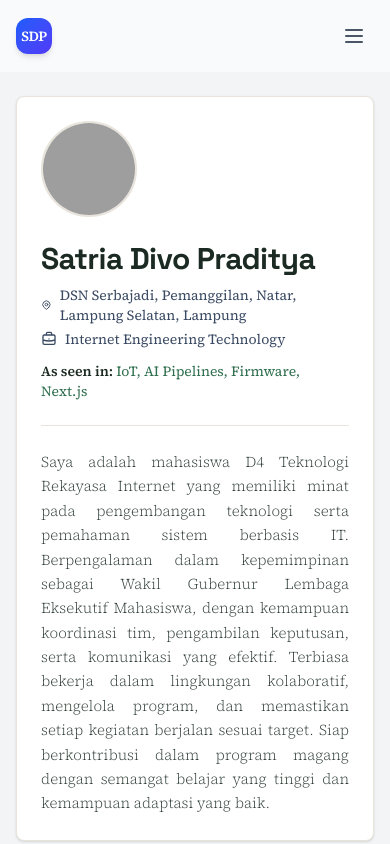
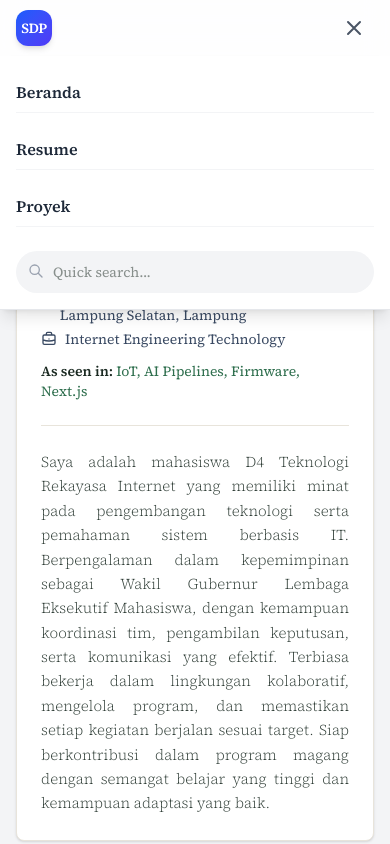
Before and after one commit to SatriaDivo/satriadivo-portfolio, a Next.js app: page / in a window 390 px wide. Both pictures are taken after a click on the button 354 px from the left and 36 px from the top of the page. Shown: the top 844 px of the page. Built offline with nearby package versions, Linux system fonts and the light colour scheme; grey boxes are pictures that could not be loaded.

Commit message:
feat: add responsive navigation component with scroll behavior and search functionality

```diff
--- a/src/components/nav.tsx
+++ b/src/components/nav.tsx
@@ -11,6 +11,7 @@ const navLinks = [
 
 export function Nav() {
   const [scrolled, setScrolled] = useState(false);
+  const [mobileMenuOpen, setMobileMenuOpen] = useState(false);
 
   useEffect(() => {
     const onScroll = () => setScrolled(window.scrollY > 20);
@@ -21,8 +22,8 @@ export function Nav() {
   return (
     <nav
       className={`fixed top-0 left-0 right-0 z-50 transition-all duration-300 ${
-        scrolled
-          ? "bg-white/80 backdrop-blur-md border-b border-gray-200 shadow-sm py-2"
+        scrolled || mobileMenuOpen
+          ? "bg-white/90 backdrop-blur-md border-b border-gray-200 shadow-sm py-2"
           : "bg-white/50 backdrop-blur-sm py-4"
       }`}
     >
@@ -65,13 +66,46 @@ export function Nav() {
             />
           </div>
 
-          <button className="md:hidden text-gray-600 hover:text-blue-600 p-2 transition-colors">
+          <button
+            onClick={() => setMobileMenuOpen(!mobileMenuOpen)}
+            className="md:hidden text-gray-600 hover:text-blue-600 p-2 transition-colors"
+          >
             <svg className="w-6 h-6" fill="none" stroke="currentColor" viewBox="0 0 24 24">
-              <path strokeLinecap="round" strokeLinejoin="round" strokeWidth={2} d="M4 6h16M4 12h16M4 18h16" />
+              {mobileMenuOpen ? (
+                <path strokeLinecap="round" strokeLinejoin="round" strokeWidth={2} d="M6 18L18 6M6 6l12 12" />
+              ) : (
+                <path strokeLinecap="round" strokeLinejoin="round" strokeWidth={2} d="M4 6h16M4 12h16M4 18h16" />
+              )}
             </svg>
           </button>
         </div>
       </div>
+
+      {/* Mobile Menu Dropdown */}
+      {mobileMenuOpen && (
+        <div className="md:hidden absolute top-full left-0 right-0 bg-white border-b border-gray-200 shadow-lg p-4 flex flex-col gap-4 animate-in slide-in-from-top-2">
+          {navLinks.map((link) => (
+            <a
+              key={link.label}
+              href={link.href}
+              onClick={() => setMobileMenuOpen(false)}
+              className="text-base font-semibold text-gray-800 hover:text-blue-600 transition-colors py-2 border-b border-gray-100 last:border-0"
+            >
+              {link.label}
+            </a>
+          ))}
+          <div className="relative mt-2 sm:hidden">
+            <svg className="w-4 h-4 text-gray-400 absolute left-3 top-3" fill="none" stroke="currentColor" viewBox="0 0 24 24">
+              <path strokeLinecap="round" strokeLinejoin="round" strokeWidth={2} d="M21 21l-6-6m2-5a7 7 0 11-14 0 7 7 0 0114 0z" />
+            </svg>
+            <input
+              type="text"
+              placeholder="Quick search..."
+              className="bg-gray-100 w-full border border-transparent text-sm rounded-full pl-9 pr-4 py-2.5 focus:outline-none focus:bg-white focus:border-blue-300 focus:ring-4 focus:ring-blue-100/50 transition-all"
+            />
+          </div>
+        </div>
+      )}
     </nav>
   );
 }
```
